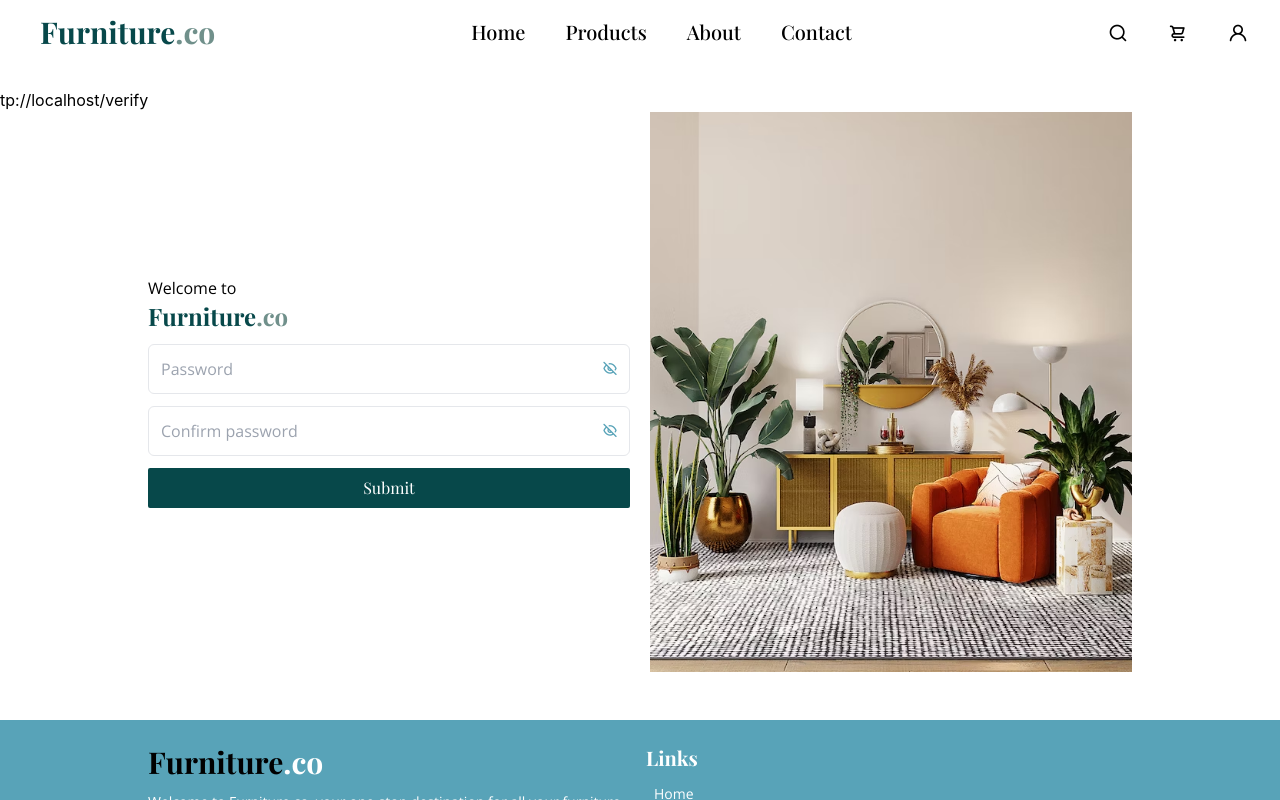
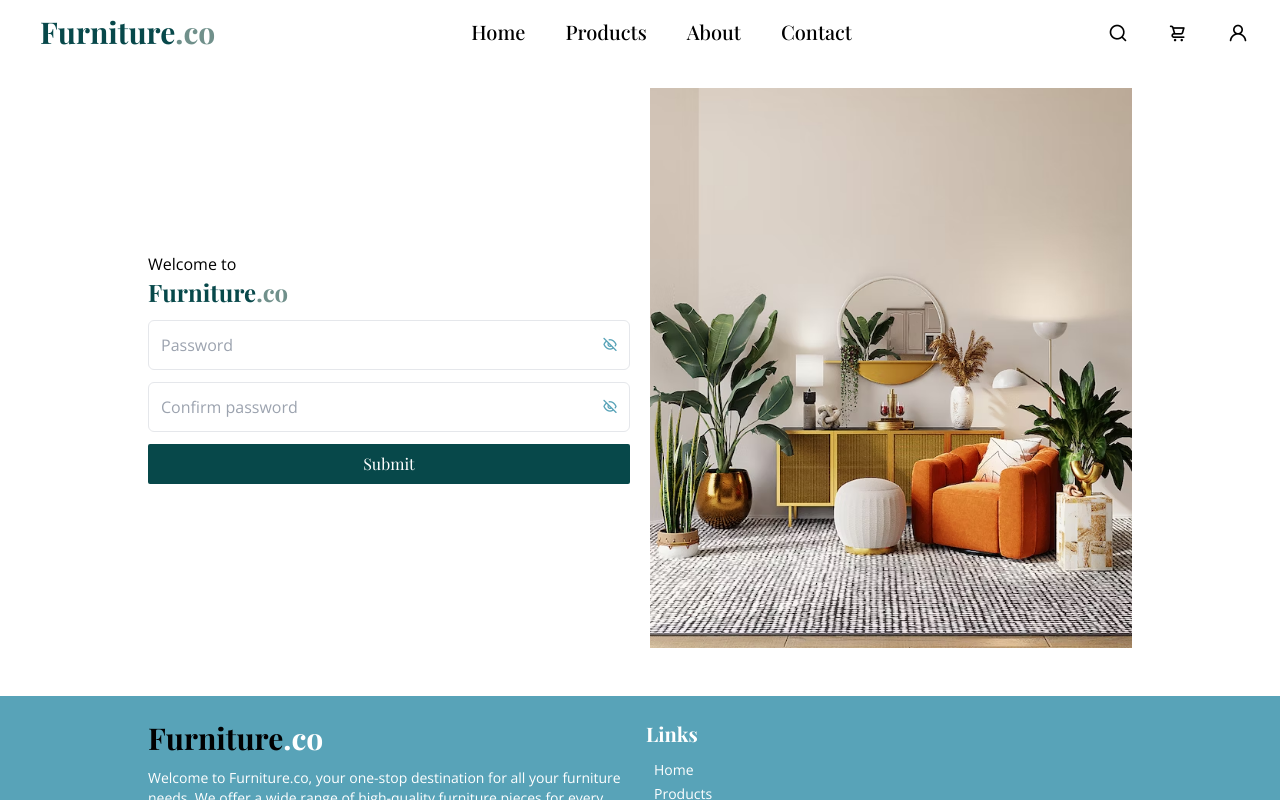
Before and after one commit to purwadhikafullstack/JCWDOL0908, a React (Create React App) app in the folder projects/client/: page /verify in a window 1280 px wide. Shown: the top 800 px of the page. Built offline with nearby package versions, Linux system fonts and the light colour scheme; a web font is replaced by a local one.

Commit message:
FIX: "remove validation for verification with token"

```diff
--- a/projects/client/src/pages/client/auth/Verification.jsx
+++ b/projects/client/src/pages/client/auth/Verification.jsx
@@ -41,7 +41,6 @@ function Verification() {
   return (
     <LayoutClient>
       <section className="py-6">
-        {token}
         <div className="page_container grid sm:grid-cols-2 grid-cols-1 gap-5 ">
           <div className="form flex flex-col justify-center">
             <Formik
--- a/projects/client/src/validation/User.js
+++ b/projects/client/src/validation/User.js
@@ -10,7 +10,6 @@ const RegisterValidation = Yup.object().shape({
 });
 
 const UserVerification = Yup.object().shape({
-  token: Yup.string().required("Token is required"),
   password: Yup.string()
     .matches(/^(?=.*\d).{6,}$/, "Password must contain at least 6 digits")
     .required("Password is required"),
```
